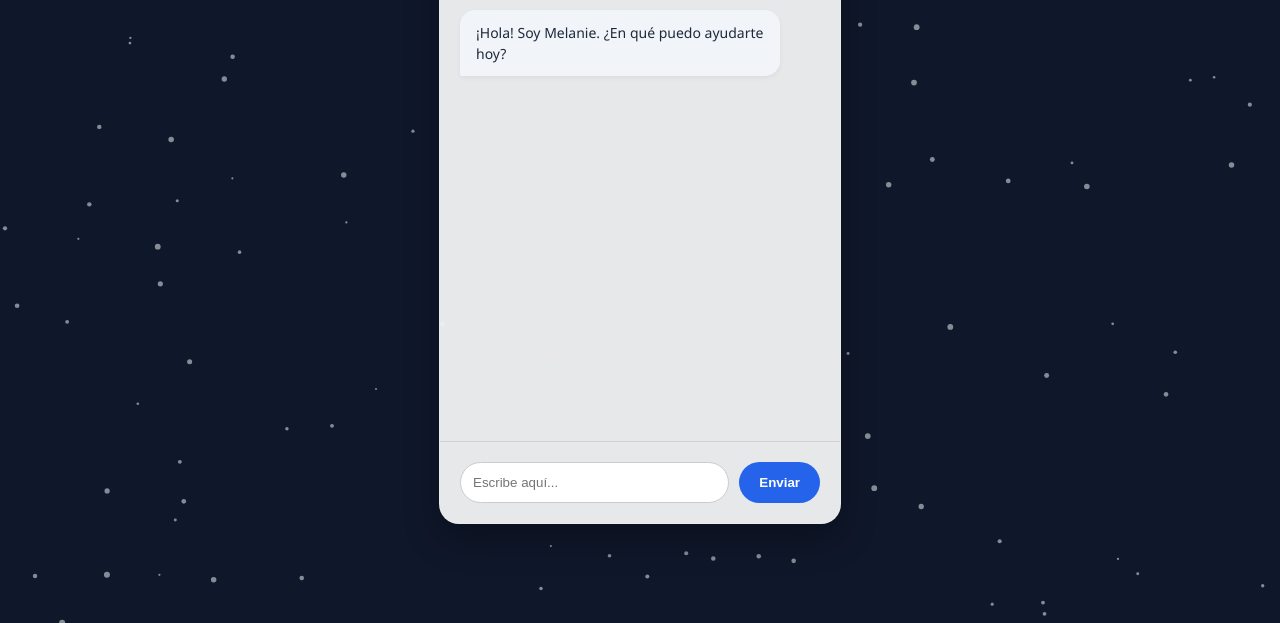
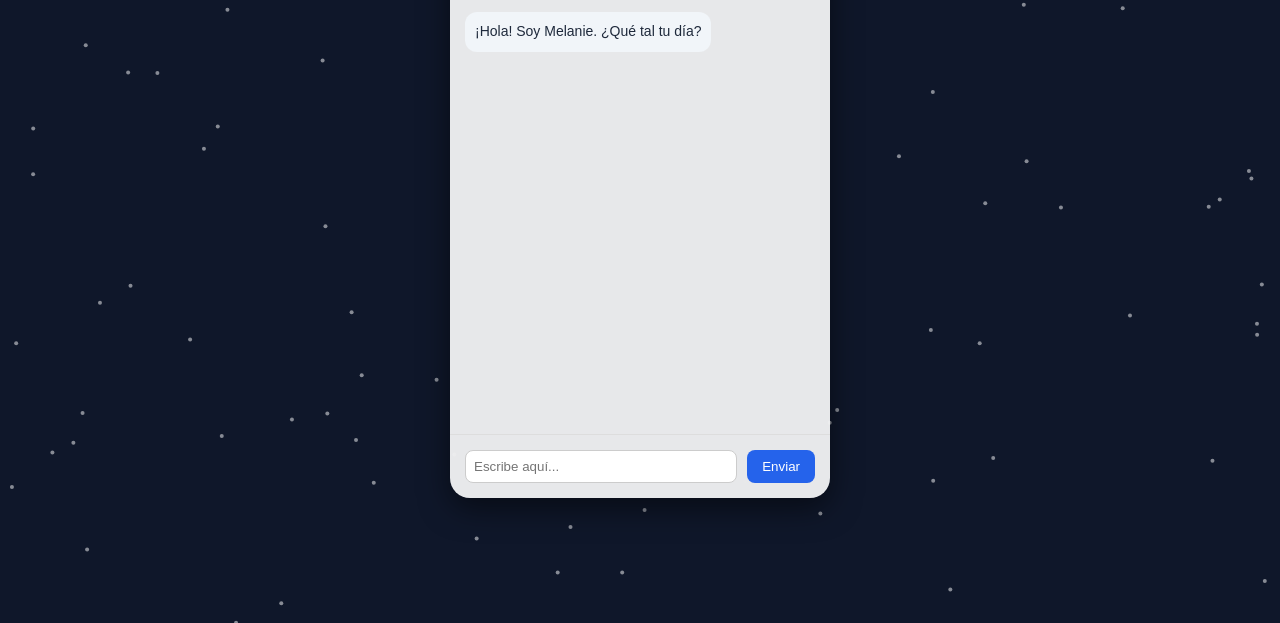
Before and after one commit to BradGT346/Melani-Perucalls-IA, a website: page index.html in a window 1280 px wide. Shown: the part 177-800 px from the top of the page. Drawn offline with Linux system fonts and the light colour scheme.

Commit message:
Update index.html

```diff
--- a/index.html
+++ b/index.html
@@ -5,102 +5,70 @@
     <meta name="viewport" content="width=device-width, initial-scale=1.0">
     <title>Melanie IA</title>
     <style>
-        body { margin: 0; height: 100vh; display: flex; justify-content: center; align-items: center; background: #0f172a; font-family: 'Segoe UI', Tahoma, Geneva, Verdana, sans-serif; overflow: hidden; }
-        canvas { position: absolute; top: 0; left: 0; width: 100%; height: 100%; z-index: -1; }
-        .chat-container { width: 400px; height: 600px; background: rgba(255, 255, 255, 0.9); backdrop-filter: blur(10px); border-radius: 20px; display: flex; flex-direction: column; box-shadow: 0 15px 35px rgba(0,0,0,0.3); border: 1px solid rgba(255,255,255,0.1); }
-        .header { background: linear-gradient(135deg, #2563eb, #1d4ed8); color: white; padding: 20px; border-radius: 20px 20px 0 0; text-align: center; font-weight: bold; font-size: 1.2em; }
-        #chat { flex: 1; padding: 20px; overflow-y: auto; display: flex; flex-direction: column; gap: 15px; scroll-behavior: smooth; }
-        .msg { padding: 12px 16px; border-radius: 15px; max-width: 80%; font-size: 14px; line-height: 1.5; }
-        .user { background: #2563eb; color: white; align-self: flex-end; border-bottom-right-radius: 2px; }
-        .ia { background: #f1f5f9; color: #1e293b; align-self: flex-start; border-bottom-left-radius: 2px; box-shadow: 0 2px 5px rgba(0,0,0,0.05); }
-        .input-box { padding: 20px; display: flex; gap: 10px; border-top: 1px solid rgba(0,0,0,0.1); }
-        input { flex: 1; padding: 12px; border: 1px solid #ccc; border-radius: 25px; outline: none; transition: border-color 0.3s; }
-        input:focus { border-color: #2563eb; }
-        button { background: #2563eb; color: white; border: none; padding: 10px 20px; border-radius: 25px; cursor: pointer; font-weight: bold; transition: background-color 0.3s; }
-        button:hover { background: #1d4ed8; }
+        body { margin: 0; height: 100vh; display: flex; justify-content: center; align-items: center; background: #0f172a; font-family: sans-serif; overflow: hidden; }
+        #canvas { position: absolute; top: 0; left: 0; z-index: -1; }
+        .chat-container { width: 380px; height: 550px; background: rgba(255, 255, 255, 0.9); backdrop-filter: blur(10px); border-radius: 20px; display: flex; flex-direction: column; box-shadow: 0 10px 30px rgba(0,0,0,0.5); }
+        .header { background: #2563eb; color: white; padding: 15px; border-radius: 20px 20px 0 0; text-align: center; font-weight: bold; }
+        #chat { flex: 1; padding: 15px; overflow-y: auto; display: flex; flex-direction: column; gap: 10px; }
+        .msg { padding: 10px; border-radius: 12px; font-size: 14px; max-width: 80%; line-height: 1.4; }
+        .user { background: #2563eb; color: white; align-self: flex-end; }
+        .ia { background: #f1f5f9; color: #1e293b; align-self: flex-start; }
+        .input-box { padding: 15px; display: flex; gap: 10px; border-top: 1px solid #ddd; }
+        input { flex: 1; padding: 8px; border: 1px solid #ccc; border-radius: 8px; outline: none; }
+        button { background: #2563eb; color: white; border: none; padding: 8px 15px; border-radius: 8px; cursor: pointer; }
     </style>
 </head>
 <body>
-    <canvas id="dotsCanvas"></canvas>
+    <canvas id="canvas"></canvas>
     <div class="chat-container">
         <div class="header">Melanie IA 🤖</div>
-        <div id="chat"><div class="msg ia">¡Hola! Soy Melanie. ¿En qué puedo ayudarte hoy?</div></div>
+        <div id="chat"><div class="msg ia">¡Hola! Soy Melanie. ¿Qué tal tu día?</div></div>
         <div class="input-box">
-            <input type="text" id="userInput" placeholder="Escribe aquí..." autocomplete="off">
+            <input type="text" id="userInput" placeholder="Escribe aquí...">
             <button onclick="enviar()">Enviar</button>
         </div>
     </div>
     <script>
-        const canvas = document.getElementById('dotsCanvas');
+        const canvas = document.getElementById('canvas');
         const ctx = canvas.getContext('2d');
-        let dots = [];
-        const mouse = { x: null, y: null, radius: 150 };
+        let particles = [];
+        const mouse = { x: null, y: null };
 
-        function resizeCanvas() {
+        function init() {
             canvas.width = window.innerWidth;
             canvas.height = window.innerHeight;
-            initDots();
-        }
-
-        class Dot {
-            constructor() {
-                this.x = Math.random() * canvas.width;
-                this.y = Math.random() * canvas.height;
-                this.size = Math.random() * 2 + 1;
-                this.speedX = Math.random() * 1 - 0.5;
-                this.speedY = Math.random() * 1 - 0.5;
-            }
-            update() {
-                this.x += this.speedX;
-                this.y += this.speedY;
-                if (this.x > canvas.width || this.x < 0) this.speedX = -this.speedX;
-                if (this.y > canvas.height || this.y < 0) this.speedY = -this.speedY;
-
-                let dx = mouse.x - this.x;
-                let dy = mouse.y - this.y;
-                let distance = Math.sqrt(dx*dx + dy*dy);
-                if (distance < mouse.radius) {
-                    ctx.beginPath();
-                    ctx.strokeStyle = `rgba(255, 255, 255, ${1 - distance/mouse.radius})`;
-                    ctx.lineWidth = 0.5;
-                    ctx.moveTo(this.x, this.y);
-                    ctx.lineTo(mouse.x, mouse.y);
-                    ctx.stroke();
-                }
-            }
-            draw() {
-                ctx.fillStyle = 'rgba(255, 255, 255, 0.5)';
-                ctx.beginPath();
-                ctx.arc(this.x, this.y, this.size, 0, Math.PI * 2);
-                ctx.fill();
+            particles = [];
+            for (let i = 0; i < 100; i++) {
+                particles.push({
+                    x: Math.random() * canvas.width,
+                    y: Math.random() * canvas.height,
+                    vx: (Math.random() - 0.5) * 2,
+                    vy: (Math.random() - 0.5) * 2
+                });
             }
         }
 
-        function initDots() {
-            dots = [];
-            const numberOfDots = (canvas.width * canvas.height) / 9000;
-            for (let i = 0; i < numberOfDots; i++) {
-                dots.push(new Dot());
-            }
+        function draw() {
+            ctx.clearRect(0, 0, canvas.width, canvas.height);
+            ctx.fillStyle = 'rgba(255, 255, 255, 0.5)';
+            ctx.strokeStyle = 'rgba(255, 255, 255, 0.1)';
+            particles.forEach(p => {
+                p.x += p.vx; p.y += p.vy;
+                if (p.x < 0 || p.x > canvas.width) p.vx *= -1;
+                if (p.y < 0 || p.y > canvas.height) p.vy *= -1;
+                ctx.beginPath(); ctx.arc(p.x, p.y, 2, 0, Math.PI * 2); ctx.fill();
+
+                let dist = Math.hypot(mouse.x - p.x, mouse.y - p.y);
+                if (dist < 150) {
+                    ctx.beginPath(); ctx.moveTo(p.x, p.y); ctx.lineTo(mouse.x, mouse.y); ctx.stroke();
+                }
+            });
+            requestAnimationFrame(draw);
         }
 
-        function animate() {
-            ctx.clearRect(0, 0, canvas.width, canvas.height);
-            for (let dot of dots) {
-                dot.update();
-                dot.draw();
-            }
-            requestAnimationFrame(animate);
-        }
-
-        window.addEventListener('mousemove', (e) => {
-            mouse.x = e.x;
-            mouse.y = e.y;
-        });
-        window.addEventListener('resize', resizeCanvas);
-
-        resizeCanvas();
-        animate();
+        window.onmousemove = e => { mouse.x = e.clientX; mouse.y = e.clientY; };
+        window.onresize = init;
+        init(); draw();
 
         async function enviar() {
             const input = document.getElementById('userInput');
@@ -116,7 +84,7 @@
                     body: JSON.stringify({ userPrompt: text })
                 });
                 const data = await res.json();
-                chat.innerHTML += `<div class="msg ia">${data.response || "Error"}</div>`;
+                chat.innerHTML += `<div class="msg ia">${data.response || "No hay respuesta."}</div>`;
             } catch {
                 chat.innerHTML += `<div class="msg ia">Error de conexión.</div>`;
             }
```
